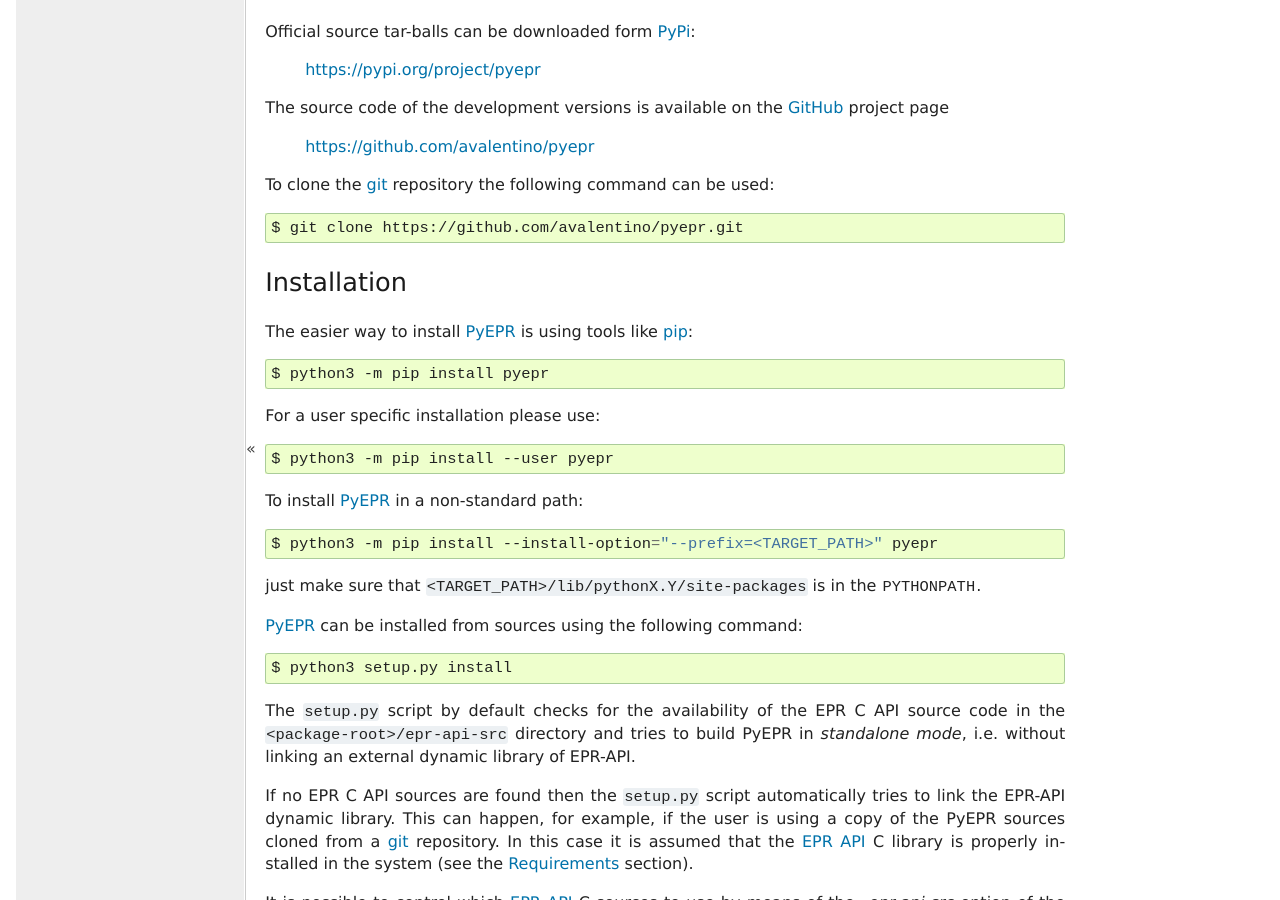
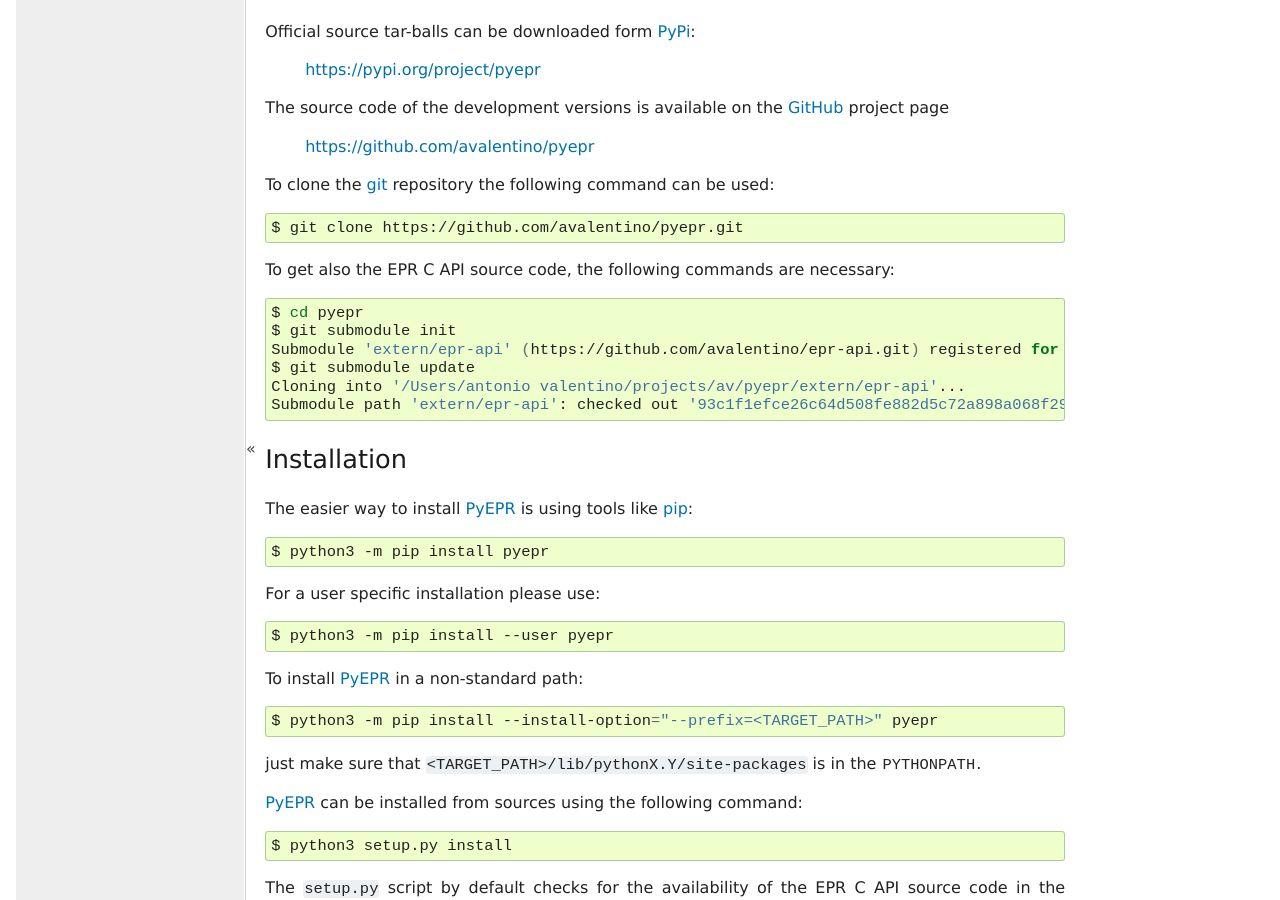
Before and after one commit to avalentino/pyepr, a Sphinx documentation site: the page built from doc/usermanual.rst, in a window 1280 px wide and 900 px high, scrolled down 1336 px. Built offline with Sphinx 7.4.7, drawn with Linux system fonts in a browser that asks for light colours; formulas are drawn with MathJax 3.

Commit message:
Improve download instructions

```diff
--- a/doc/usermanual.rst
+++ b/doc/usermanual.rst
@@ -107,6 +107,15 @@
 To clone the git_ repository the following command can be used::
 
     $ git clone https://github.com/avalentino/pyepr.git
+
+To get also the EPR C API source code, the following commands are necessary::
+
+    $ cd pyepr
+    $ git submodule init
+    Submodule 'extern/epr-api' (https://github.com/avalentino/epr-api.git) registered for path 'extern/epr-api'
+    $ git submodule update
+    Cloning into '/Users/antonio valentino/projects/av/pyepr/extern/epr-api'...
+    Submodule path 'extern/epr-api': checked out '93c1f1efce26c64d508fe882d5c72a898a068f29'
 
 .. _PyPi: https://pypi.org
 .. _GitHub: https://github.com
```
Also changed, not shown: README.rst (+9 -0 lines).
